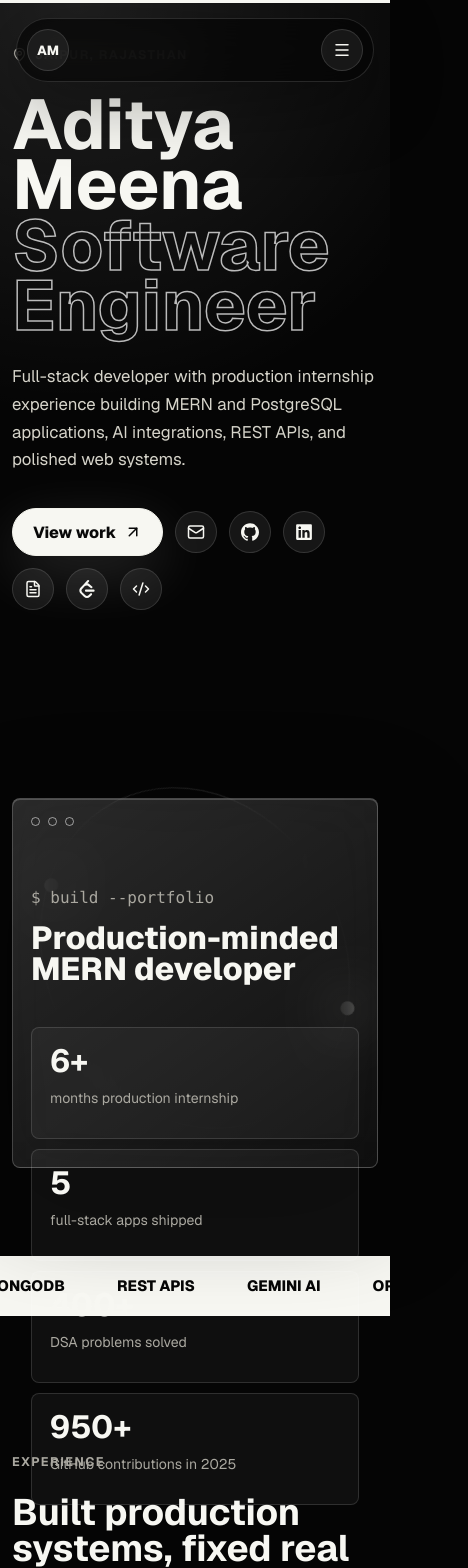
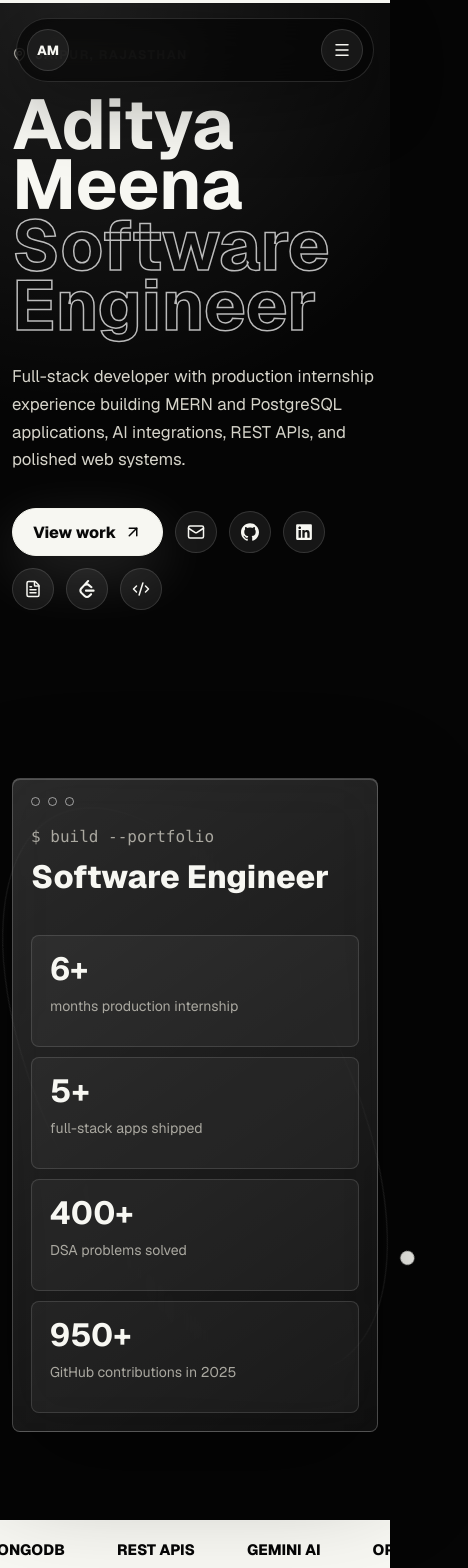
Before and after one commit to imadityameena/Aditya_portfolio, a React (Vite) app: page / in a window 390 px wide. Shown: the top 1568 px of the page, 468 px wide, since content can reach past the window. Built offline with nearby package versions, Linux system fonts and the light colour scheme.

Commit message:
fixed the hero section

```diff
--- a/src/App.jsx
+++ b/src/App.jsx
@@ -1,5 +1,12 @@
-import { useEffect, useMemo, useRef, useState } from 'react'
-import { motion, useInView, useMotionValue, useScroll, useSpring, useTransform } from 'framer-motion'
+import { useEffect, useMemo, useRef, useState } from "react";
+import {
+  motion,
+  useInView,
+  useMotionValue,
+  useScroll,
+  useSpring,
+  useTransform,
+} from "framer-motion";
 import {
   ArrowUpRight,
   BadgeCheck,
@@ -17,123 +24,238 @@ import {
   Sparkles,
   Trophy,
   X,
-} from 'lucide-react'
-import { FaLinkedin } from 'react-icons/fa6'
-import { SiGithub, SiLeetcode } from 'react-icons/si'
+} from "lucide-react";
+import { FaLinkedin } from "react-icons/fa6";
+import { SiGithub, SiLeetcode } from "react-icons/si";
+import prescriptoImg from "./assets/Prescripto.png";
+import quickchatImg from "./assets/quickchat.png";
+import chefaiImg from "./assets/chefAi.png";
+import thefilmsImg from "./assets/thefilms.png";
+import tomatoImg from "./assets/tomato.png";
+import mindcureImg from "./assets/mindcure.png";
+import cryptoplaceImg from "./assets/cryptoplace.png";
 
 const profile = {
-  name: 'Aditya Meena',
-  title: 'Software Engineer',
-  location: 'Jaipur, Rajasthan',
-  email: 'adityameena2233@gmail.com',
-  github: 'https://github.com/imadityameena',
-  linkedin: 'https://www.linkedin.com/in/aditya-meena-4a0217329/',
-  leetcode: 'https://leetcode.com/u/imadityameena/',
-  codolio: 'https://codolio.com/profile/huppyyyyy',
-  resume: 'https://drive.google.com/file/d/1ud-NEHx0hbjwKFyKoTVDBQIb7l2g7P6J/view?usp=drive_link',
+  name: "Aditya Meena",
+  title: "Software Engineer",
+  location: "Jaipur, Rajasthan",
+  email: "adityameena2233@gmail.com",
+  github: "https://github.com/imadityameena",
+  linkedin: "https://www.linkedin.com/in/aditya-meena-4a0217329/",
+  leetcode: "https://leetcode.com/u/imadityameena/",
+  codolio: "https://codolio.com/profile/huppyyyyy",
+  resume:
+    "https://drive.google.com/file/d/1ud-NEHx0hbjwKFyKoTVDBQIb7l2g7P6J/view?usp=drive_link",
   summary:
-    'Full-stack developer with production internship experience building MERN and PostgreSQL applications, AI integrations, REST APIs, and polished web systems.',
-}
+    "Full-stack developer with production internship experience building MERN and PostgreSQL applications, AI integrations, REST APIs, and polished web systems.",
+};
 
 const stats = [
-  ['6+', 'months production internship'],
-  ['5', 'full-stack apps shipped'],
-  ['400+', 'DSA problems solved'],
-  ['950+', 'GitHub contributions in 2025'],
-]
+  ["6+", "months production internship"],
+  ["5+", "full-stack apps shipped"],
+  ["400+", "DSA problems solved"],
+  ["950+", "GitHub contributions in 2025"],
+];
 
-const navItems = ['Work', 'Projects', 'Skills', 'Achievements']
+const navItems = ["Work", "Projects", "Skills", "Achievements"];
 
 const skills = [
-  { icon: Code2, label: 'Languages', items: ['C++', 'JavaScript', 'TypeScript', 'Python'] },
-  { icon: Sparkles, label: 'Frontend', items: ['React.js', 'Next.js', 'Tailwind CSS'] },
-  { icon: Server, label: 'Backend', items: ['Node.js', 'Express.js', 'REST APIs', 'MVC'] },
-  { icon: Database, label: 'Data + AI', items: ['MongoDB', 'PostgreSQL', 'OpenAI API', 'Gemini AI'] },
-]
+  {
+    icon: Code2,
+    label: "Languages",
+    items: ["C++", "JavaScript", "TypeScript", "Python"],
+  },
+  {
+    icon: Sparkles,
+    label: "Frontend",
+    items: ["React.js", "Next.js", "Tailwind CSS"],
+  },
+  {
+    icon: Server,
+    label: "Backend",
+    items: ["Node.js", "Express.js", "REST APIs", "MVC"],
+  },
+  {
+    icon: Database,
+    label: "Data + AI",
+    items: ["MongoDB", "PostgreSQL", "OpenAI API", "Gemini AI"],
+  },
+];
 
 const projects = [
   {
-    name: 'Prescripto',
-    year: '2025',
-    type: 'Doctor Appointment System',
-    stack: 'React, Node, Express, MongoDB, JWT, Razorpay, Tailwind',
-    impact: '3-role healthcare platform with conflict-free bookings and dual payment gateways.',
-    points: ['Patient, doctor, and admin dashboards', 'Slot validation for reliable scheduling', 'Stripe and Razorpay payments'],
+    name: "Prescripto",
+    year: "2025",
+    type: "Doctor Appointment System",
+    image: prescriptoImg,
+    stack: "React, Node, Express, MongoDB, JWT, Razorpay, Tailwind",
+    impact:
+      "3-role healthcare platform with conflict-free bookings and dual payment gateways.",
+    points: [
+      "Patient, doctor, and admin dashboards",
+      "Slot validation for reliable scheduling",
+      "Stripe and Razorpay payments",
+    ],
+    github: "https://github.com/imadityameena/Prescripto_Hospital_app",
+    live: "https://prescripto-hospital-app.vercel.app/",
   },
   {
-    name: 'ChefAI',
-    year: '2026',
-    type: 'AI-Powered Meal & Pantry Planner',
-    stack: 'React, Node, Express, PostgreSQL, Gemini AI, JWT',
-    impact: 'Context-aware recipe generation from real pantry inventory and dietary preferences.',
-    points: ['Inventory-aware meal plans', 'MVC REST API with secure auth', 'Automated shopping list generation'],
+    name: "QuickChat",
+    year: "2024",
+    type: "Real-time Messaging App",
+    image: quickchatImg,
+    stack: "React, Socket.io, Node.js, Express",
+    impact: "Eliminates delay in team communication with instant messaging.",
+    points: [
+      "Implemented WebSocket architecture using Socket.io",
+      "Built real-time message sync and optimized performance",
+      "Maintained message order during network instability with queuing and retry logic",
+    ],
+    github: "https://github.com/imadityameena/QuickChat-A-chatting-app",
+    live: "https://quick-chat-azure.vercel.app/login",
   },
-]
+  {
+    name: "ChefAI",
+    year: "2026",
+    type: "AI-Powered Meal & Pantry Planner",
+    image: chefaiImg,
+    stack: "React, Node, Express, PostgreSQL, Gemini AI, JWT",
+    impact:
+      "Context-aware recipe generation from real pantry inventory and dietary preferences.",
+    points: [
+      "Inventory-aware meal plans",
+      "MVC REST API with secure auth",
+      "Automated shopping list generation",
+    ],
+    github: "https://github.com/imadityameena/chefai",
+    live: "https://chef-ai-xqr8.vercel.app/",
+  },
+  {
+    name: "The Films",
+    year: "2024",
+    type: "Frontend Only - Movie Discovery Platform",
+    image: thefilmsImg,
+    stack: "React, Tailwind CSS, Redux, TMDB API",
+    impact: "Makes movie discovery easier with personalized recommendations.",
+    points: [
+      "Built frontend with Redux state management",
+      "Integrated TMDB API for real-time data and trailers",
+      "Managed complex API rate limits with intelligent caching and batching",
+    ],
+    github: "https://github.com/imadityameena/Movie-App",
+    live: "https://movie-app-lac-psi.vercel.app/",
+  },
+  {
+    name: "Tomato",
+    year: "2024",
+    type: "Frontend Only - Food Ordering Platform",
+    image: tomatoImg,
+    stack: "Next.js, React, Tailwind CSS, Figma",
+    impact: "Streamlines food ordering with an intuitive checkout process.",
+    points: [
+      "Built complete UI/UX from Figma designs",
+      "Implemented cart logic with persistent state",
+      "Handled complex discount calculations with a robust pricing engine",
+    ],
+    github: "https://github.com/imadityameena/Food-delivery",
+    live: "https://food-delivery-project-63r5.vercel.app/",
+  },
+  {
+    name: "Mindcure",
+    year: "2024",
+    type: "Frontend Only - Mental Health Resources",
+    image: mindcureImg,
+    stack: "React, Next.js, Tailwind CSS, Responsive UI",
+    impact: "Provides accessible mental health resources for students.",
+    points: [
+      "Designed and built complete interface with Next.js",
+      "Created an empathetic, non-clinical UI through user research",
+      "Ensured privacy-first design for sensitive user data",
+    ],
+    github: "https://github.com/imadityameena/Mental-Health-app",
+    live: "https://mental-health-app-nu-three.vercel.app/",
+  },
+  {
+    name: "Cryptoplace",
+    year: "2024",
+    type: "Frontend Only - Crypto Market Tracker",
+    image: cryptoplaceImg,
+    stack: "React, CoinGecko API, React Router, Google Charts",
+    impact: "Simplifies crypto market tracking with real-time price updates.",
+    points: [
+      "Integrated CoinGecko API and built dynamic charts",
+      "Implemented efficient search across 1000+ cryptocurrencies",
+      "Optimized rendering of frequent data updates using React.memo and debouncing",
+    ],
+    github: "https://github.com/imadityameena/cryptoplace",
+    live: "https://cryptoplace-dusky.vercel.app/",
+  },
+];
 
 const work = [
-  'Independently developed 3 full-stack MERN applications and contributed to 2 collaborative production projects.',
-  'Built a Smart Compliance system processing 50+ CSV records to detect license expiry and violations.',
-  'Developed a file conversion platform supporting 50+ formats and resolved SSL/TLS plus Cloudflare production issues.',
-  'Engineered a tutoring platform with bookings, assignments, payments, and an admin panel.',
-  'Optimized an AI-powered clinic system and implemented 15+ UI fixes across a community platform.',
-]
+  "Independently developed 3 full-stack MERN applications and contributed to 2 collaborative production projects.",
+  "Built a Smart Compliance system processing 50+ CSV records to detect license expiry and violations.",
+  "Developed a file conversion platform supporting 50+ formats and resolved SSL/TLS plus Cloudflare production issues.",
+  "Engineered a tutoring platform with bookings, assignments, payments, and an admin panel.",
+  "Optimized an AI-powered clinic system and implemented 15+ UI fixes across a community platform.",
+];
 
 const achievements = [
-  'Peak ratings: 1485 LeetCode and 1445 CodeChef',
-  'Top 3 in college at Smart India Hackathon',
-  'Coordinator, Software Development Wing, IIIT Ranchi',
-  'Generative AI Fundamentals, LinkedIn Learning 2025',
-]
+  "Peak ratings: 1485 LeetCode and 1445 CodeChef",
+  "Top 3 in college at Smart India Hackathon",
+  "Coordinator, Software Development Wing, IIIT Ranchi",
+  "Generative AI Fundamentals, LinkedIn Learning 2025",
+];
 
 function useMouseGlow() {
-  const x = useMotionValue(-200)
-  const y = useMotionValue(-200)
+  const x = useMotionValue(-200);
+  const y = useMotionValue(-200);
 
   useEffect(() => {
     const onMove = (event) => {
-      x.set(event.clientX)
-      y.set(event.clientY)
-    }
+      x.set(event.clientX);
+      y.set(event.clientY);
+    };
 
-    window.addEventListener('pointermove', onMove)
-    return () => window.removeEventListener('pointermove', onMove)
-  }, [x, y])
+    window.addEventListener("pointermove", onMove);
+    return () => window.removeEventListener("pointermove", onMove);
+  }, [x, y]);
 
   return {
     x: useSpring(x, { stiffness: 170, damping: 28, mass: 0.4 }),
     y: useSpring(y, { stiffness: 170, damping: 28, mass: 0.4 }),
-  }
+  };
 }
 
-function Reveal({ children, delay = 0, className = '' }) {
-  const ref = useRef(null)
-  const isInView = useInView(ref, { once: true, margin: '-80px' })
+function Reveal({ children, delay = 0, className = "" }) {
+  const ref = useRef(null);
+  const isInView = useInView(ref, { once: true, margin: "-80px" });
 
   return (
     <motion.div
       ref={ref}
       className={className}
-      initial={{ opacity: 0, y: 34, filter: 'blur(10px)' }}
-      animate={isInView ? { opacity: 1, y: 0, filter: 'blur(0px)' } : undefined}
+      initial={{ opacity: 0, y: 34, filter: "blur(10px)" }}
+      animate={isInView ? { opacity: 1, y: 0, filter: "blur(0px)" } : undefined}
       transition={{ duration: 0.8, delay, ease: [0.22, 1, 0.36, 1] }}
     >
       {children}
     </motion.div>
-  )
+  );
 }
 
-function MagneticLink({ href, children, className = '', ...props }) {
-  const ref = useRef(null)
-  const [offset, setOffset] = useState({ x: 0, y: 0 })
+function MagneticLink({ href, children, className = "", ...props }) {
+  const ref = useRef(null);
+  const [offset, setOffset] = useState({ x: 0, y: 0 });
 
   const onMove = (event) => {
-    const rect = ref.current?.getBoundingClientRect()
-    if (!rect) return
+    const rect = ref.current?.getBoundingClientRect();
+    if (!rect) return;
     setOffset({
       x: (event.clientX - rect.left - rect.width / 2) * 0.18,
       y: (event.clientY - rect.top - rect.height / 2) * 0.18,
-    })
-  }
+    });
+  };
 
   return (
     <motion.a
@@ -148,27 +270,37 @@ function MagneticLink({ href, children, className = '', ...props }) {
     >
       {children}
     </motion.a>
-  )
+  );
 }
 
 function App() {
-  const [menuOpen, setMenuOpen] = useState(false)
-  const { scrollYProgress } = useScroll()
-  const progress = useSpring(scrollYProgress, { stiffness: 130, damping: 24 })
-  const glow = useMouseGlow()
-  const heroY = useTransform(scrollYProgress, [0, 0.35], [0, -90])
+  const [menuOpen, setMenuOpen] = useState(false);
+  const { scrollYProgress } = useScroll();
+  const progress = useSpring(scrollYProgress, { stiffness: 130, damping: 24 });
+  const glow = useMouseGlow();
+  const heroY = useTransform(scrollYProgress, [0, 0.35], [0, -90]);
 
   const contactLinks = useMemo(
     () => [
-      { href: `mailto:${profile.email}`, label: 'Email', icon: Mail },
-      { href: profile.github, label: 'GitHub', icon: SiGithub, external: true },
-      { href: profile.linkedin, label: 'LinkedIn', icon: FaLinkedin, external: true },
-      { href: profile.resume, label: 'Resume', icon: FileText, external: true },
-      { href: profile.leetcode, label: 'LeetCode', icon: SiLeetcode, external: true },
-      { href: profile.codolio, label: 'Codolio', icon: Code2, external: true },
+      { href: `mailto:${profile.email}`, label: "Email", icon: Mail },
+      { href: profile.github, label: "GitHub", icon: SiGithub, external: true },
+      {
+        href: profile.linkedin,
+        label: "LinkedIn",
+        icon: FaLinkedin,
+        external: true,
+      },
+      { href: profile.resume, label: "Resume", icon: FileText, external: true },
+      {
+        href: profile.leetcode,
+        label: "LeetCode",
+        icon: SiLeetcode,
+        external: true,
+      },
+      { href: profile.codolio, label: "Codolio", icon: Code2, external: true },
     ],
     [],
-  )
+  );
 
   return (
     <main>
@@ -179,31 +311,62 @@ function App() {
         <a className="wordmark" href="#top" aria-label="Aditya Meena home">
           AM
         </a>
-        <nav className={menuOpen ? 'nav open' : 'nav'} aria-label="Primary navigation">
+        <nav
+          className={menuOpen ? "nav open" : "nav"}
+          aria-label="Primary navigation"
+        >
           {navItems.map((item) => (
-            <a key={item} href={`#${item.toLowerCase()}`} onClick={() => setMenuOpen(false)}>
+            <a
+              key={item}
+              href={`#${item.toLowerCase()}`}
+              onClick={() => setMenuOpen(false)}
+            >
               {item}
             </a>
           ))}
         </nav>
-        <button className="menu-button" type="button" onClick={() => setMenuOpen((value) => !value)} aria-label="Toggle menu">
+        <button
+          className="menu-button"
+          type="button"
+          onClick={() => setMenuOpen((value) => !value)}
+          aria-label="Toggle menu"
+        >
           {menuOpen ? <X size={18} /> : <Menu size={18} />}
         </button>
       </header>
 
       <section id="top" className="hero">
         <motion.div className="hero-copy" style={{ y: heroY }}>
-          <motion.p className="eyebrow" initial={{ opacity: 0, y: 16 }} animate={{ opacity: 1, y: 0 }} transition={{ duration: 0.7 }}>
+          <motion.p
+            className="eyebrow"
+            initial={{ opacity: 0, y: 16 }}
+            animate={{ opacity: 1, y: 0 }}
+            transition={{ duration: 0.7 }}
+          >
             <MapPin size={15} /> {profile.location}
           </motion.p>
-          <motion.h1 initial={{ opacity: 0, y: 28 }} animate={{ opacity: 1, y: 0 }} transition={{ duration: 0.9, delay: 0.08 }}>
+          <motion.h1
+            initial={{ opacity: 0, y: 28 }}
+            animate={{ opacity: 1, y: 0 }}
+            transition={{ duration: 0.9, delay: 0.08 }}
+          >
             {profile.name}
             <span>{profile.title}</span>
           </motion.h1>
-          <motion.p className="hero-summary" initial={{ opacity: 0, y: 24 }} animate={{ opacity: 1, y: 0 }} transition={{ duration: 0.9, delay: 0.18 }}>
+          <motion.p
+            className="hero-summary"
+            initial={{ opacity: 0, y: 24 }}
+            animate={{ opacity: 1, y: 0 }}
+            transition={{ duration: 0.9, delay: 0.18 }}
+          >
             {profile.summary}
           </motion.p>
-          <motion.div className="hero-actions" initial={{ opacity: 0, y: 22 }} animate={{ opacity: 1, y: 0 }} transition={{ duration: 0.9, delay: 0.28 }}>
+          <motion.div
+            className="hero-actions"
+            initial={{ opacity: 0, y: 22 }}
+            animate={{ opacity: 1, y: 0 }}
+            transition={{ duration: 0.9, delay: 0.28 }}
+          >
             <MagneticLink href="#projects" className="primary-cta">
               View work <ArrowUpRight size={18} />
             </MagneticLink>
@@ -214,8 +377,8 @@ function App() {
                 className="icon-link"
                 aria-label={label}
                 title={label}
-                target={external ? '_blank' : undefined}
-                rel={external ? 'noreferrer' : undefined}
+                target={external ? "_blank" : undefined}
+                rel={external ? "noreferrer" : undefined}
               >
                 <Icon size={18} />
               </MagneticLink>
@@ -223,7 +386,12 @@ function App() {
           </motion.div>
         </motion.div>
 
-        <motion.div className="hero-panel" initial={{ opacity: 0, scale: 0.94, rotateX: 8 }} animate={{ opacity: 1, scale: 1, rotateX: 0 }} transition={{ duration: 1, delay: 0.18, ease: [0.22, 1, 0.36, 1] }}>
+        <motion.div
+          className="hero-panel"
+          initial={{ opacity: 0, scale: 0.94, rotateX: 8 }}
+          animate={{ opacity: 1, scale: 1, rotateX: 0 }}
+          transition={{ duration: 1, delay: 0.18, ease: [0.22, 1, 0.36, 1] }}
+        >
           <div className="panel-orbit" />
           <div className="terminal-card">
             <div className="terminal-top">
@@ -232,7 +400,7 @@ function App() {
               <span />
             </div>
             <p className="terminal-line">$ build --portfolio</p>
-            <p className="terminal-title">Production-minded MERN developer</p>
+            <p className="terminal-title">Software Engineer</p>
             <div className="terminal-grid">
               {stats.map(([number, label]) => (
                 <div key={label}>
@@ -246,17 +414,44 @@ function App() {
       </section>
 
       <section className="ticker" aria-label="Technical focus">
-        <motion.div animate={{ x: ['0%', '-50%'] }} transition={{ duration: 22, repeat: Infinity, ease: 'linear' }}>
-          {['React', 'Node.js', 'PostgreSQL', 'MongoDB', 'REST APIs', 'Gemini AI', 'OpenAI API', 'Competitive Programming', 'System Design'].concat(['React', 'Node.js', 'PostgreSQL', 'MongoDB', 'REST APIs', 'Gemini AI', 'OpenAI API', 'Competitive Programming', 'System Design']).map((item, index) => (
-            <span key={`${item}-${index}`}>{item}</span>
-          ))}
+        <motion.div
+          animate={{ x: ["0%", "-50%"] }}
+          transition={{ duration: 22, repeat: Infinity, ease: "linear" }}
+        >
+          {[
+            "React",
+            "Node.js",
+            "PostgreSQL",
+            "MongoDB",
+            "REST APIs",
+            "Gemini AI",
+            "OpenAI API",
+            "Competitive Programming",
+            "System Design",
+          ]
+            .concat([
+              "React",
+              "Node.js",
+              "PostgreSQL",
+              "MongoDB",
+              "REST APIs",
+              "Gemini AI",
+              "OpenAI API",
+              "Competitive Programming",
+              "System Design",
+            ])
+            .map((item, index) => (
+              <span key={`${item}-${index}`}>{item}</span>
+            ))}
         </motion.div>
       </section>
 
       <section id="work" className="section two-column">
         <Reveal>
           <p className="section-kicker">Experience</p>
-          <h2>Built production systems, fixed real outages, and shipped fast.</h2>
+          <h2>
+            Built production systems, fixed real outages, and shipped fast.
+          </h2>
         </Reveal>
         <Reveal delay={0.1} className="timeline-card">
           <div className="timeline-head">
@@ -264,12 +459,21 @@ function App() {
               <h3>Coderoofs IT Solutions</h3>
               <p>SWE Intern, Remote</p>
             </div>
-            <span><CalendarDays size={15} /> May 2025 - Nov 2025</span>
+            <span>
+              <CalendarDays size={15} /> May 2025 - Nov 2025
+            </span>
           </div>
           <div className="timeline-list">
             {work.map((item, index) => (
-              <motion.div key={item} className="timeline-item" initial={{ opacity: 0, x: 18 }} whileInView={{ opacity: 1, x: 0 }} viewport={{ once: true }} transition={{ delay: index * 0.07 }}>
-                <span>{String(index + 1).padStart(2, '0')}</span>
+              <motion.div
+                key={item}
+                className="timeline-item"
+                initial={{ opacity: 0, x: 18 }}
+                whileInView={{ opacity: 1, x: 0 }}
+                viewport={{ once: true }}
+                transition={{ delay: index * 0.07 }}
+              >
+                <span>{String(index + 1).padStart(2, "0")}</span>
                 <p>{item}</p>
               </motion.div>
             ))}
@@ -284,7 +488,12 @@ function App() {
         </Reveal>
         <div className="project-grid">
           {projects.map((project, index) => (
-            <Reveal key={project.name} delay={index * 0.12} className="project-card">
+            <Reveal
+              key={project.name}
+              delay={index * 0.12}
+              className="project-card"
+            >
+              <img className="project-image" src={project.image} alt={`${project.name} project preview`} />
               <div className="project-meta">
                 <span>{project.year}</span>
                 <span>{project.type}</span>
@@ -294,9 +503,23 @@ function App() {
               <p className="stack">{project.stack}</p>
               <ul>
                 {project.points.map((point) => (
-                  <li key={point}><BadgeCheck size={16} /> {point}</li>
+                  <li key={point}>
+                    <BadgeCheck size={16} /> {point}
+                  </li>
                 ))}
               </ul>
+              <div className="project-links">
+                {project.github && (
+                  <a href={project.github} target="_blank" rel="noreferrer">
+                    <SiGithub size={16} /> GitHub <ArrowUpRight size={15} />
+                  </a>
+                )}
+                {project.live && project.live !== "#" && (
+                  <a href={project.live} target="_blank" rel="noreferrer">
+                    Live demo <ArrowUpRight size={15} />
+                  </a>
+                )}
+              </div>
             </Reveal>
           ))}
         </div>
@@ -351,7 +574,7 @@ function App() {
         </MagneticLink>
       </footer>
     </main>
-  )
+  );
 }
 
-export default App
+export default App;
--- a/src/styles.css
+++ b/src/styles.css
@@ -220,7 +220,7 @@ button {
 
 .hero-panel {
   position: relative;
-  min-height: 560px;
+  min-height: 600px;
   perspective: 1200px;
 }
 
@@ -269,7 +269,7 @@ button {
 .terminal-top {
   display: flex;
   gap: 8px;
-  padding-bottom: 46px;
+  padding-bottom: 5px;
 }
 
 .terminal-top span {
@@ -451,13 +451,36 @@ button {
   transition: 320ms ease;
 }
 
+.project-image {
+  display: block;
+  width: 100%;
+  height: 190px;
+  margin-bottom: 24px;
+  object-fit: cover;
+  border: 1px solid var(--line);
+  border-radius: 6px;
+  filter: saturate(0.85);
+  transition: 320ms ease;
+}
+
+.project-card:hover .project-image {
+  filter: saturate(1);
+  transform: scale(1.015);
+}
+
 .project-card::before {
   position: absolute;
   inset: auto -20% -46% -20%;
   height: 65%;
   content: '';
+  pointer-events: none;
   background: radial-gradient(circle, rgba(255,255,255,0.13), transparent 62%);
   transition: 320ms ease;
+}
+
+.project-card > * {
+  position: relative;
+  z-index: 1;
 }
 
 .project-card:hover {
@@ -526,6 +549,33 @@ button {
 .project-card li svg {
   flex: 0 0 auto;
   margin-top: 2px;
+}
+
+.project-links {
+  display: flex;
+  flex-wrap: wrap;
+  gap: 10px;
+  margin-top: 28px;
+}
+
+.project-links a {
+  display: inline-flex;
+  align-items: center;
+  min-height: 36px;
+  gap: 7px;
+  padding: 0 12px;
+  border: 1px solid var(--line);
+  border-radius: 999px;
+  color: #e9e7de;
+  background: rgba(255, 255, 255, 0.045);
+  font-size: 0.84rem;
+  transition: 220ms ease;
+}
+
+.project-links a:hover {
+  border-color: rgba(255, 255, 255, 0.34);
+  background: var(--ink);
+  color: #050505;
 }
 
 .skills-section {
@@ -664,12 +714,17 @@ button {
   }
 
   .hero-panel {
-    min-height: 470px;
+    height: max-content;
+    min-height: 0;
   }
 
   .terminal-card {
-    inset: 50px 0 0;
-    margin: auto;
+    position: relative;
+    inset: auto;
+    width: 100%;
+    height: max-content;
+    min-height: 0;
+    margin: 50px 0 0;
   }
 
   .project-grid,
@@ -695,11 +750,14 @@ button {
   }
 
   .hero-panel {
-    min-height: 420px;
+    height: max-content;
+    min-height: 0;
   }
 
   .terminal-card {
-    min-height: auto;
+    height: max-content;
+    min-height: 0;
+    margin-top: 30px;
   }
 
   .terminal-grid {
```
